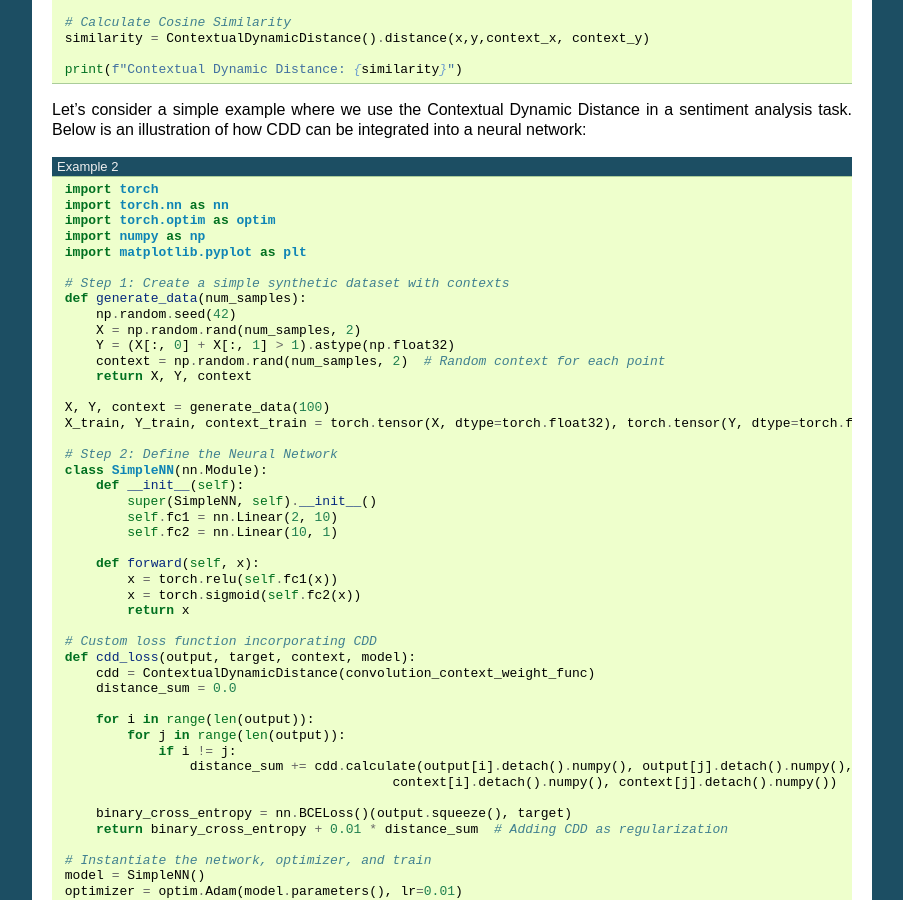
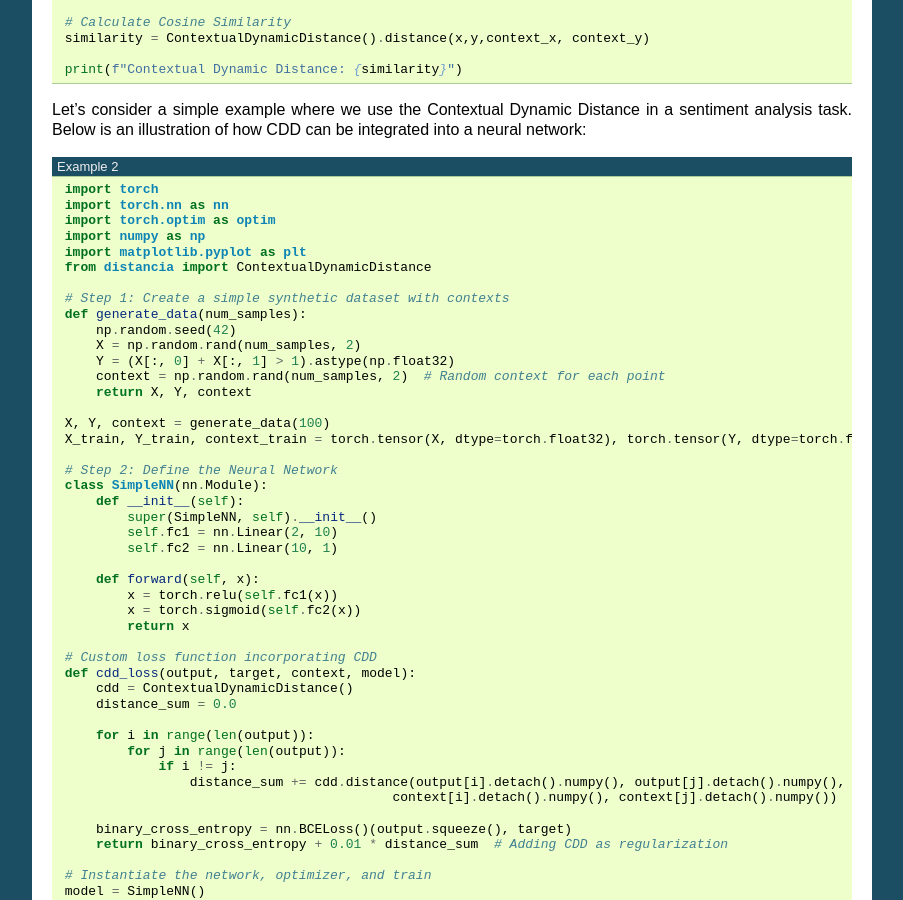
Before and after one commit to ym001/distancia, a Sphinx documentation site: the page built from docs/ContextualDynamicDistance.rst, in a window 1280 px wide and 900 px high, scrolled down 1130 px. Shown: the whole window, without its empty margins (198-1101 px from the left). Built offline with Sphinx 7.4.7, drawn with Linux system fonts in a browser that asks for light colours.

Commit message:
Update ContextualDynamicDistance.rst

```diff
--- a/docs/ContextualDynamicDistance.rst
+++ b/docs/ContextualDynamicDistance.rst
@@ -68,6 +68,7 @@ Let's consider a simple example where we use the Contextual Dynamic Distance in
     import torch.optim as optim
     import numpy as np
     import matplotlib.pyplot as plt
+    from distancia import ContextualDynamicDistance
 
     # Step 1: Create a simple synthetic dataset with contexts
     def generate_data(num_samples):
@@ -94,13 +95,13 @@ Let's consider a simple example where we use the Contextual Dynamic Distance in
 
     # Custom loss function incorporating CDD
     def cdd_loss(output, target, context, model):
-        cdd = ContextualDynamicDistance(convolution_context_weight_func)
+        cdd = ContextualDynamicDistance()
         distance_sum = 0.0
 
         for i in range(len(output)):
             for j in range(len(output)):
                 if i != j:
-                    distance_sum += cdd.calculate(output[i].detach().numpy(), output[j].detach().numpy(),
+                    distance_sum += cdd.distance(output[i].detach().numpy(), output[j].detach().numpy(),
                                               context[i].detach().numpy(), context[j].detach().numpy())
 
         binary_cross_entropy = nn.BCELoss()(output.squeeze(), target)
```
